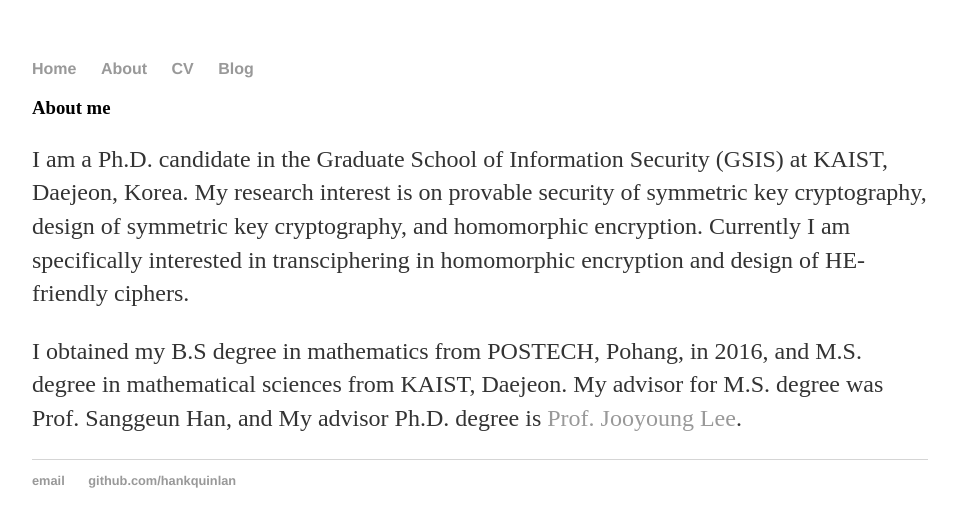
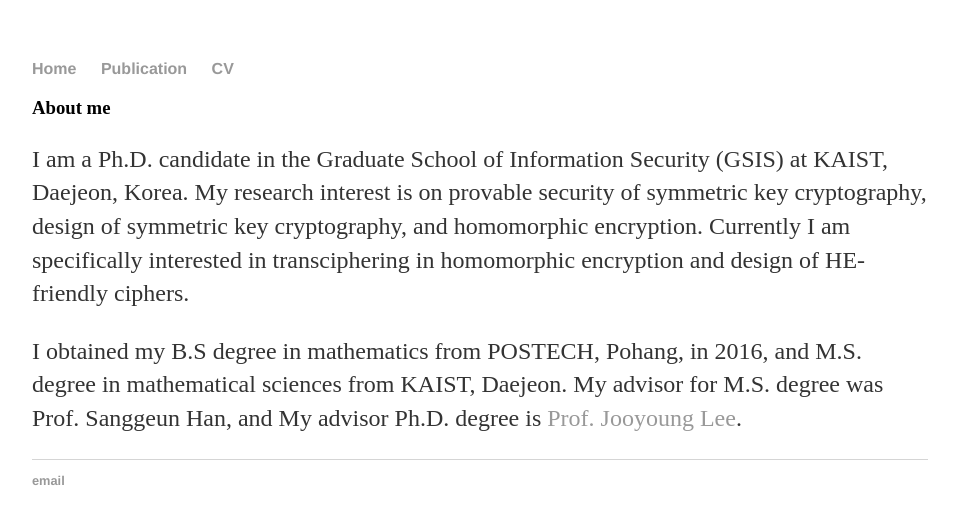
Before and after one commit to sgk1m/sgk1m.github.io, a Jekyll site: the page built from index.html, in a window 1280 px wide. Shown: the top 527 px of the page, without its empty margins (160-1119 px from the left). Built offline with Jekyll 4.4.1, drawn with Linux system fonts in a browser that asks for light colours.

Commit message:
Update default.html
change default layout

```diff
--- a/_layouts/default.html
+++ b/_layouts/default.html
@@ -9,9 +9,8 @@
 			<nav>
 	    		<ul>
 	        		<li><a href="/">Home</a></li>
-		        	<li><a href="/about">About</a></li>
+		        	<li><a href="/publication">Publication</a></li>
 	        		<li><a href="/cv">CV</a></li>
-	        		<li><a href="/blog">Blog</a></li>
 	    		</ul>
 			</nav>
 			<div class="container">
@@ -21,8 +20,7 @@
 			</div><!-- /.container -->
 			<footer>
 	    		<ul>
-	        		<li><a href="mailto:hankquinlanhub@gmail.com">email</a></li>
-	        		<li><a href="https://github.com/hankquinlan">github.com/hankquinlan</a></li>
+	        		<li><a href="mailto:ksg0923@kaist.ac.kr">email</a></li>
 				</ul>
 			</footer>
 		</body>
```
